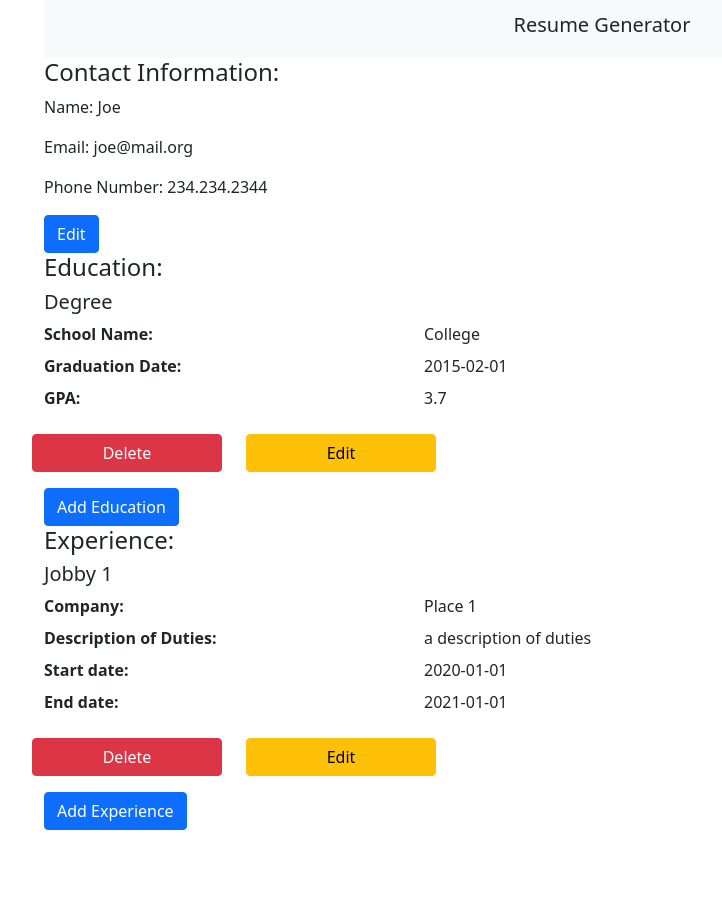
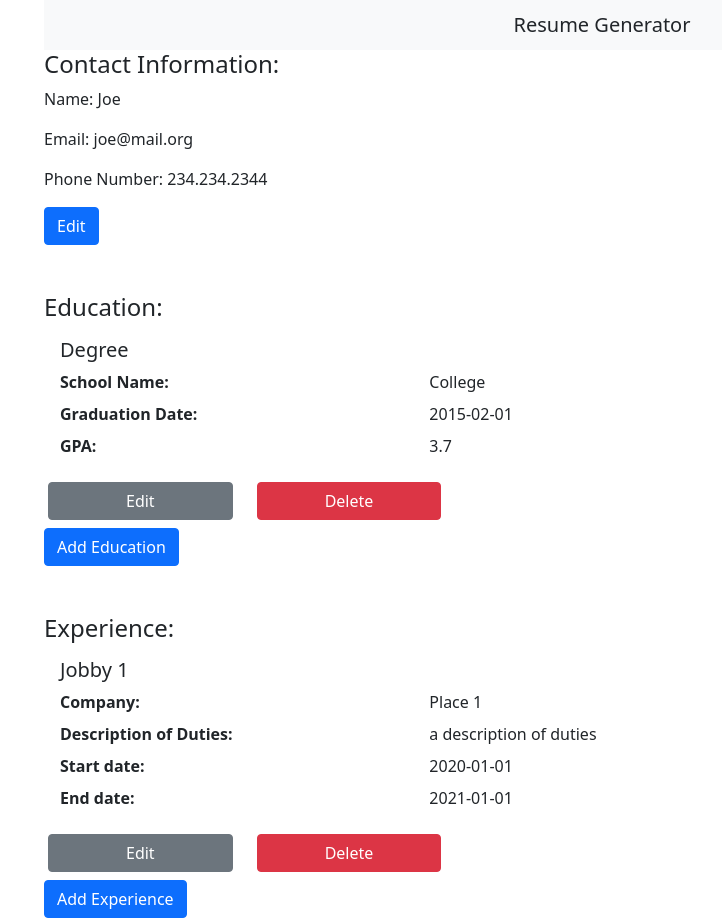
Before and after one commit to am1macdonald/cv-app, a React (Create React App) app: page / in a window 1280 px wide. Shown: the whole page, without its empty margins (38-760 px from the left). Before the commit the page ends 830 px from the top, so only its background shows below. Built offline with nearby package versions, Linux system fonts and the light colour scheme.

Commit message:
- revise button style - revise margin on info block

```diff
--- a/src/App.js
+++ b/src/App.js
@@ -113,7 +113,7 @@ class App extends Component {
       <div className="main">
         <div className="container">
           <nav className="navbar navbar-expand-lg bg-light">
-            <span className="navbar-brand mx-auto h1">Resume Generator</span>
+            <span className="navbar-brand mx-auto display-1">Resume Generator</span>
           </nav>
         </div>
         <InfoDisplay
--- a/src/components/EducationDisplay.js
+++ b/src/components/EducationDisplay.js
@@ -9,7 +9,7 @@ function EducationDisplay(props) {
   };
   const eduNodes = eduArray.map((edu) => {
     return (
-      <li key={edu.id}>
+      <li key={edu.id} className="list-group-item">
         <h5>{edu.titleOfStudy}</h5>
 
         <dl className="row">
@@ -23,16 +23,16 @@ function EducationDisplay(props) {
         <div className="row">
           <input
             type="button"
-            className="btn btn-danger mr-2 col-sm-2"
-            value="Delete"
-            onClick={() => props.delete(edu.id)}
+            className="btn btn-secondary col-sm-2"
+            value="Edit"
+            onClick={handleEdit}
           />
           <span className="col-sm-auto"></span>
           <input
             type="button"
-            className="btn btn-warning col-sm-2"
-            value="Edit"
-            onClick={handleEdit}
+            className="btn btn-danger mr-2 col-sm-2"
+            value="Delete"
+            onClick={() => props.delete(edu.id)}
           />
         </div>
       </li>
@@ -40,9 +40,9 @@ function EducationDisplay(props) {
   });
 
   return (
-    <div className="container-sm">
+    <div className="container-sm mb-5">
       <h4>Education:</h4>
-      <ul className="list-unstyled">{eduNodes}</ul>
+      <ul className="list-group list-group-flush">{eduNodes}</ul>
       {!props.formActive && (
         <button
           className="btn btn-primary"
--- a/src/components/ExperienceDisplay.js
+++ b/src/components/ExperienceDisplay.js
@@ -10,9 +10,8 @@ function ExperienceDisplay(props) {
 
   const experienceNodes = experienceArray.map((exp) => {
     return (
-      <li key={exp.id}>
+      <li key={exp.id} className="list-group-item">
         <h5>{exp.positionTitle}</h5>
-
         <dl className="row">
           <dt className="col-sm-4">Company:</dt>
           <dd className="col-sm-8">{exp.companyName}</dd>
@@ -26,16 +25,16 @@ function ExperienceDisplay(props) {
         <div className="row">
           <input
             type="button"
-            className="btn btn-danger col-sm-2"
-            value="Delete"
-            onClick={() => props.delete(exp.id)}
+            className="btn btn-secondary col-sm-2"
+            value="Edit"
+            onClick={handleEdit}
           />
           <span className="col-sm-auto"></span>
           <input
             type="button"
-            className="btn btn-warning col-sm-2"
-            value="Edit"
-            onClick={handleEdit}
+            className="btn btn-danger col-sm-2"
+            value="Delete"
+            onClick={() => props.delete(exp.id)}
           />
         </div>
       </li>
@@ -45,7 +44,7 @@ function ExperienceDisplay(props) {
   return (
     <div className="container-sm">
       <h4>Experience:</h4>
-      <ul className="list-unstyled">{experienceNodes}</ul>
+      <ul className="list-group list-group-flush">{experienceNodes}</ul>
       {!props.formActive && (
         <button
           className="btn btn-primary"
--- a/src/components/InfoDisplay.js
+++ b/src/components/InfoDisplay.js
@@ -17,7 +17,7 @@ class InfoDisplay extends Component {
 
   render() {
     return (
-      <div className="container-sm">
+      <div className="container-sm mb-5">
         <h4>Contact Information:</h4>
         <div>
           <p>Name: {this.props.personalInfo.name}</p>
```
